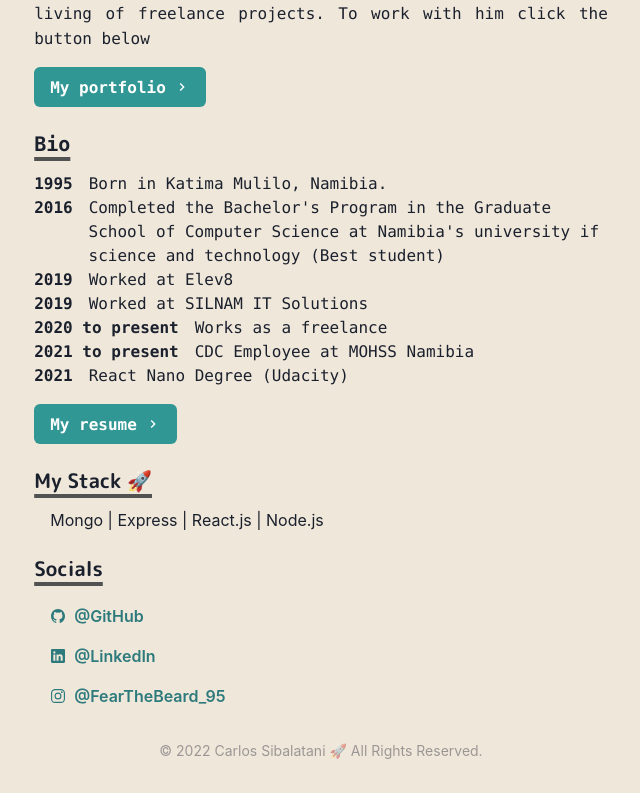
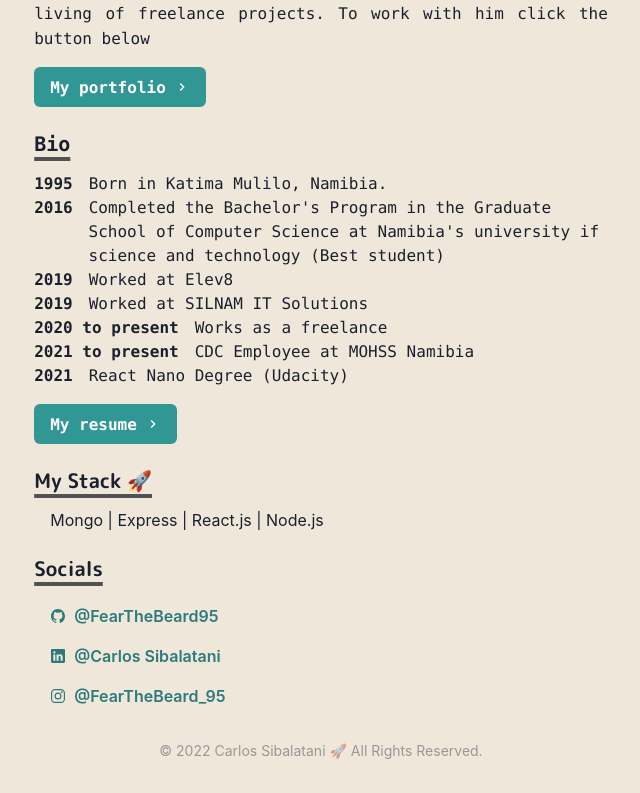
Before and after one commit to FearTheBeard95/curly-happiness, a Next.js app: page / in a window 1280 px wide. Shown: the part 469-1262 px from the top of the page, without its empty margins (319-959 px from the left). Built offline with nearby package versions, Linux system fonts and the light colour scheme.

Commit message:
Updated socials tags

```diff
--- a/pages/index.js
+++ b/pages/index.js
@@ -148,7 +148,7 @@
                 colorScheme='teal'
                 leftIcon={<Icon as={IoLogoGithub} />}
               >
-                @GitHub
+                @FearTheBeard95
               </Button>
             </Link>
           </ListItem>
@@ -162,7 +162,7 @@
                 colorScheme='teal'
                 leftIcon={<Icon as={IoLogoLinkedin} />}
               >
-                @LinkedIn
+                @Carlos Sibalatani
               </Button>
             </Link>
           </ListItem>
```
